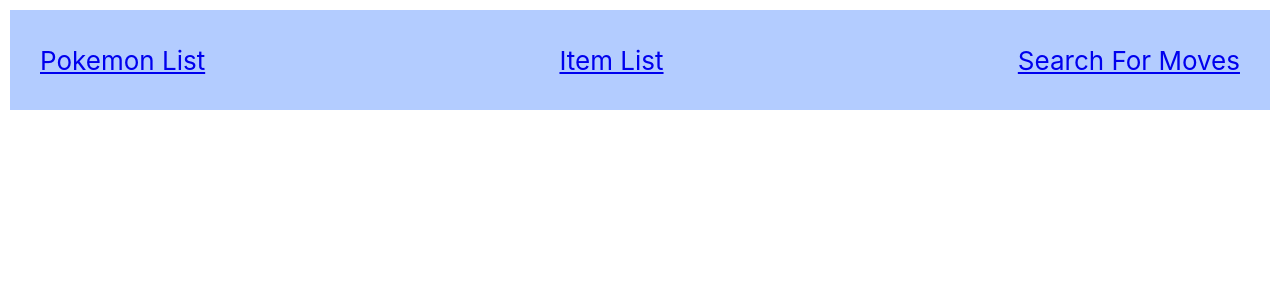
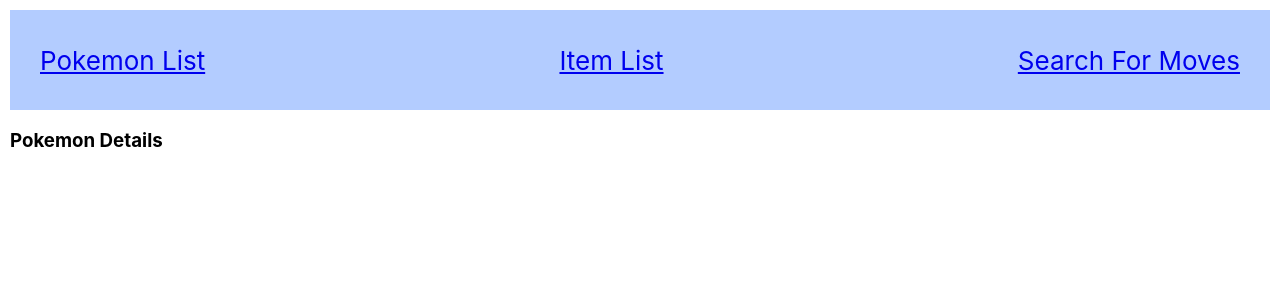
Before and after one commit to KevRdz/poke-study, a React (Create React App) app: page /pokemon in a window 1280 px wide. Shown: the top 300 px of the page. Built offline with nearby package versions, Linux system fonts and the light colour scheme.

Commit message:
add pokemondtails page, add route to details page in app.js, lastly add link for each pokemon

```diff
--- a/src/App.js
+++ b/src/App.js
@@ -1,7 +1,8 @@
 import './App.css';
+import { Routes, Route } from 'react-router-dom';
 import NavBar from './components/NavBar/NavBar';
 import PokemonList from './pages/PokemonList/PokemonList';
-import { Routes, Route } from 'react-router-dom';
+import PokemonDetails from './pages/PokemonDetails/PokemonDetails';
 
 function App() {
   return (
@@ -9,6 +10,7 @@
       <NavBar />
       <Routes>
         <Route path="/pokemon-list" element={<PokemonList />}/>
+        <Route path="/pokemon" element={<PokemonDetails />}/>
       </Routes>
     </>
   );
--- /dev/null
+++ b/src/pages/PokemonDetails/PokemonDetails.jsx
@@ -0,0 +1,20 @@
+import { useEffect, useState } from "react";
+
+const PokemonDetails = () => {
+
+  const [pokemonDetails, setPokemonDetails] = useState([])
+
+  useEffect(() => {
+
+  }, [])
+
+  return (
+    <>
+      <div>
+        <h3>Pokemon Details</h3>
+      </div>
+    </>
+  );
+}
+
+export default PokemonDetails;
--- a/src/pages/PokemonList/PokemonList.jsx
+++ b/src/pages/PokemonList/PokemonList.jsx
@@ -1,5 +1,6 @@
 import { useState, useEffect } from "react";
 import { getPokemonList } from "../../services/api-calls";
+import { Link } from "react-router-dom";
 
 const PokemonList = () => {
 
@@ -20,9 +21,11 @@
         <h3>Pokeomon List</h3>
         <div className="icon-container">
           {pokemon.map(pokemonTitle =>
-            <div className="class-div" key={pokemonTitle.index}>
-              {pokemonTitle.name.toUpperCase()}
-            </div>
+            <Link>
+              <div className="class-div" key={pokemonTitle.index}>
+                {pokemonTitle.name.toUpperCase()}
+              </div>
+            </Link>
           )}
         </div>
       </div>
```
